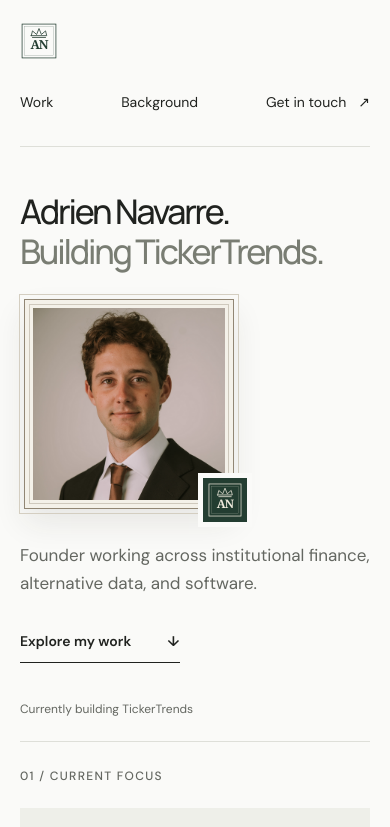
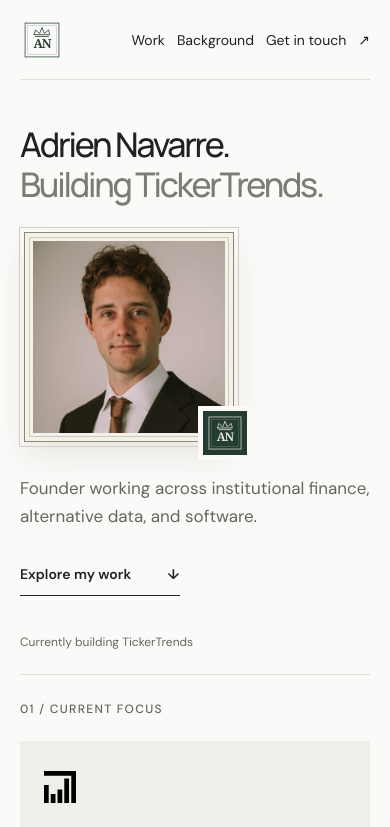
Before and after one commit to Crypto-Advisor/adrien.vc, a React (Create React App) app: page / in a window 390 px wide. Shown: the top 827 px of the page. Built offline with nearby package versions, Linux system fonts and the light colour scheme.

Commit message:
Polish mobile navigation and targets

```diff
--- a/src/App.css
+++ b/src/App.css
@@ -2,7 +2,7 @@
 .skip-link { position: fixed; top: -100px; left: 20px; padding: 14px; background: var(--ink); color: white; z-index: 10; }
 .skip-link:focus { top: 12px; }
 .site-header { min-height: 112px; display: flex; justify-content: space-between; align-items: center; border-bottom: 1px solid var(--line); gap: 32px; }
-.wordmark { display: block; width: 38px; height: 38px; color: #233d31; flex-shrink: 0; }
+.wordmark { display: block; width: 44px; height: 44px; padding: 3px; color: #233d31; flex-shrink: 0; }
 .royal-monogram { display: block; width: 100%; height: 100%; overflow: visible; }
 .monogram-border { fill: none; stroke: currentColor; stroke-width: 1.25; }
 .monogram-border-inner { opacity: .42; stroke-width: .7; }
@@ -116,6 +116,12 @@
   .site-header nav { gap: 12px; flex-wrap: wrap; }
   .site-header nav a { font-size: 14px; }
   .site-footer { font-size: 14px; }
+  .email-link { max-width: 100%; overflow-wrap: anywhere; }
+}
+@media (min-width: 350px) and (max-width: 720px) {
+  .site-header { min-height: 80px; flex-wrap: nowrap; padding-block: 16px; gap: 14px; }
+  .site-header nav { width: auto; flex: 1; justify-content: flex-end; gap: 12px; }
+  .site-header nav a { white-space: nowrap; }
 }
 @media (max-width: 360px) {
   .wrap { width: calc(100% - 32px); }
@@ -132,7 +138,8 @@
 .site-header { position: sticky; top: 0; z-index: 20; background: var(--paper); }
 .skip-link { z-index: 30; }
 html { scroll-padding-top: 136px; }
-@media (max-width: 720px) { html { scroll-padding-top: 170px; } }
+@media (min-width: 350px) and (max-width: 720px) { html { scroll-padding-top: 104px; } }
+@media (max-width: 349px) { html { scroll-padding-top: 170px; } }
 
 .ranking { display: grid; grid-template-columns: 90px minmax(0, 1fr); align-items: center; gap: 20px; padding-bottom: 24px; }
 .ranking + .ranking { padding-top: 24px; border-top: 1px solid #506356; }
```
